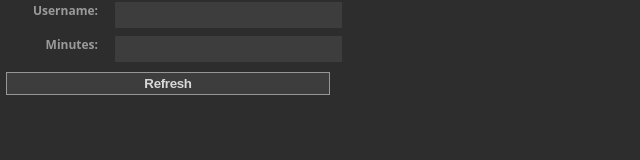
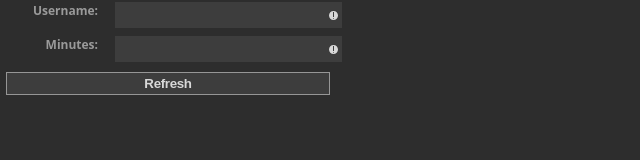
Before and after one commit to Morphclue/streamdeck-wakatime, a website: page Sources/com.distrust.wakatime.sdPlugin/propertyinspector/index.html in a window 1280 px wide. Shown: the full height of the page, 0-640 px from the left. Drawn offline with Linux system fonts and the light colour scheme.

Commit message:
feat: added required tag

```diff
--- a/Sources/com.distrust.wakatime.sdPlugin/propertyinspector/index.html
+++ b/Sources/com.distrust.wakatime.sdPlugin/propertyinspector/index.html
@@ -13,12 +13,12 @@
         <div class="sdpi-item">
             <div class="sdpi-item-label">Username</div>
             <label for="username"></label>
-            <input id="username" class="sdpi-item-value" type="text" value="" />
+            <input id="username" class="sdpi-item-value" type="text" value="" required/>
         </div>
         <div class="sdpi-item">
             <div class="sdpi-item-label">Minutes</div>
             <label for="minutes"></label>
-            <input id="minutes" class="sdpi-item-value" type="number" step="1" value="" />
+            <input id="minutes" class="sdpi-item-value" type="number" step="1" value="" required/>
         </div>
         <div class="sdpi-item">
             <button class="sdpi-item-value" id="accept" value="Refresh">Refresh</button>
```
